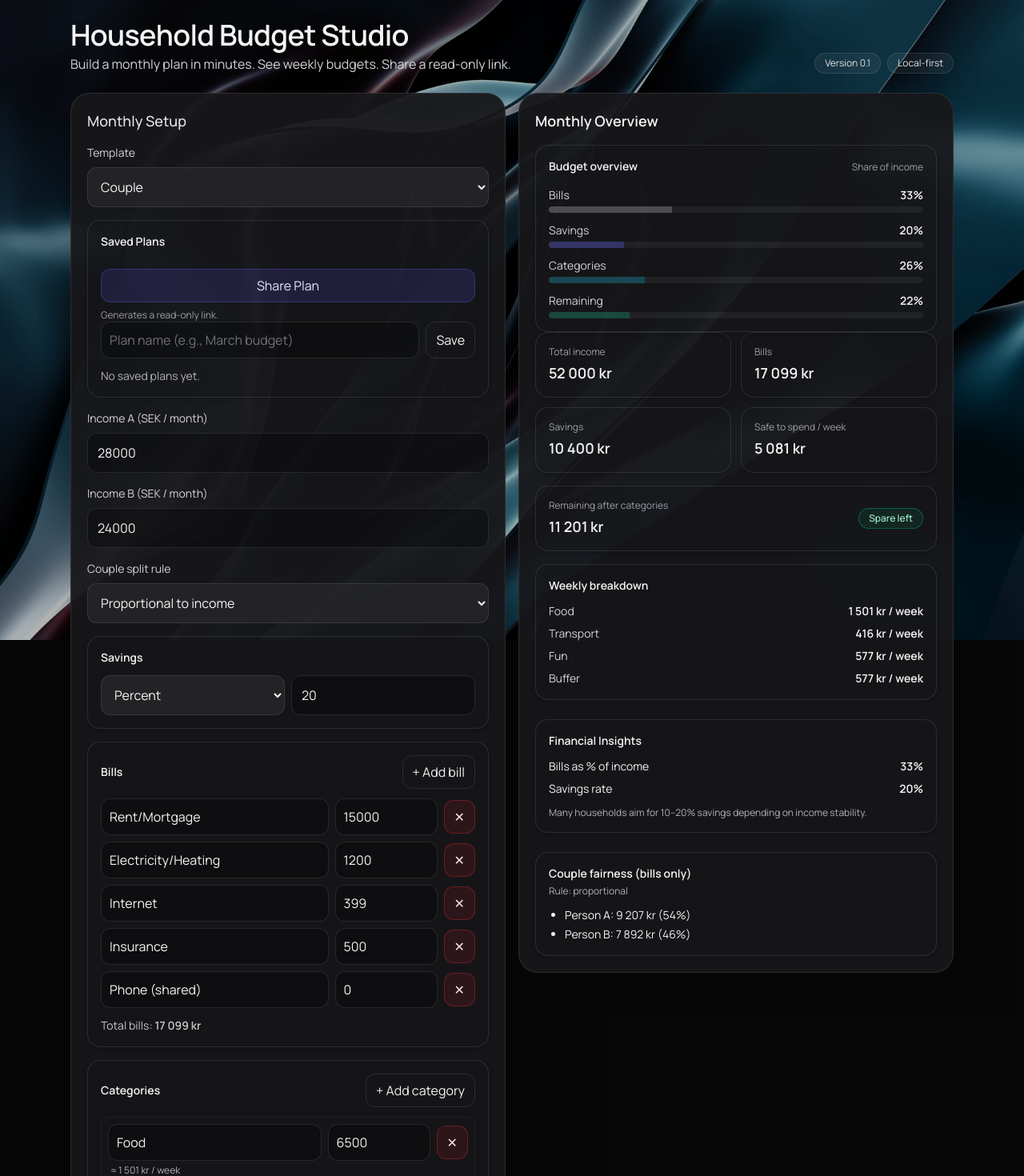
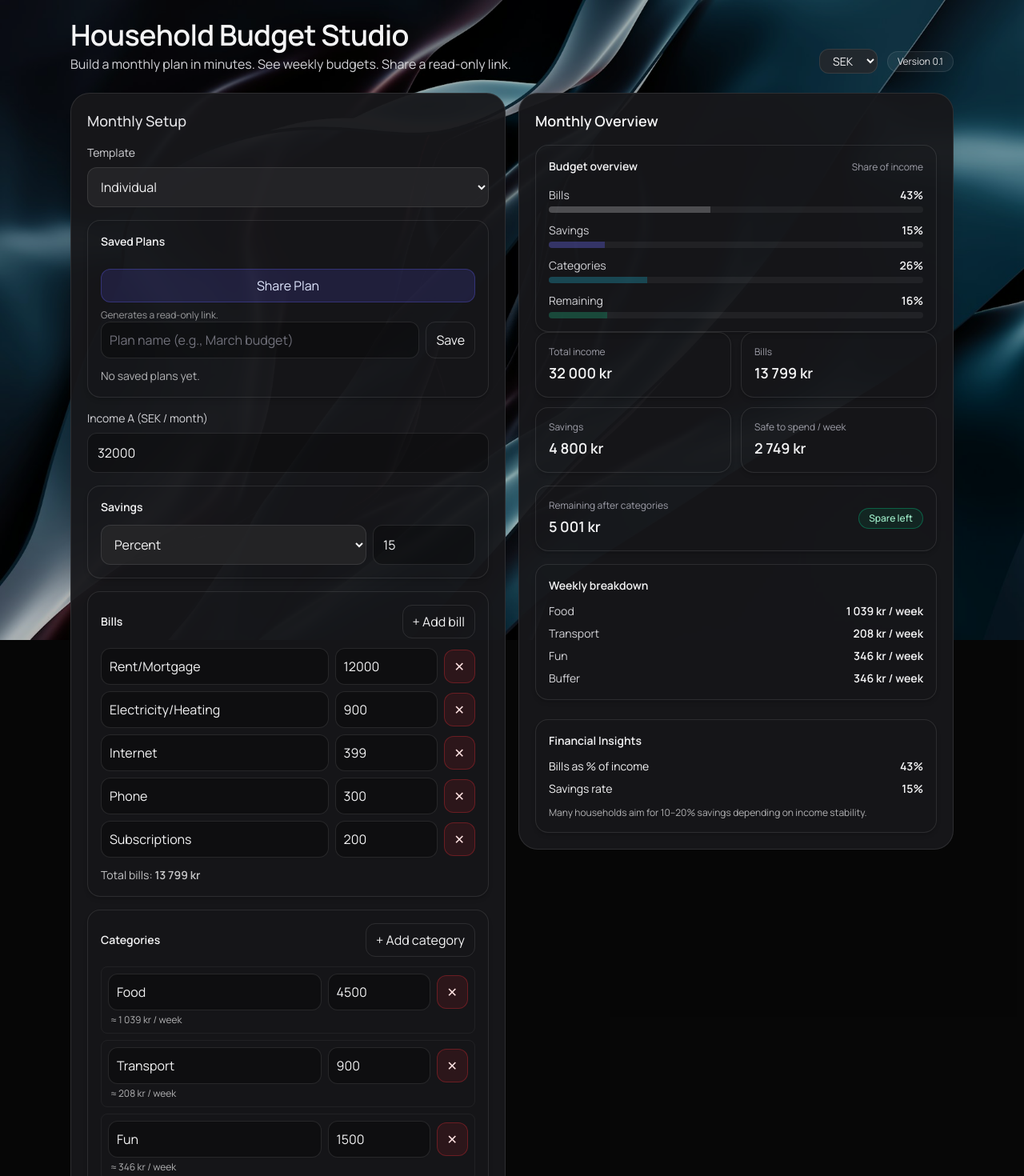
Before and after one commit to Codeby-Lucy/household_budget_studio, a Next.js app: page / in a window 1280 px wide. Shown: the top 1470 px of the page at 80% size. Built offline with nearby package versions, Linux system fonts and the light colour scheme.

Commit message:
Add currency switch feature with persistence

```diff
--- a/src/app/globals.css
+++ b/src/app/globals.css
@@ -1,10 +1,16 @@
 @import "tailwindcss";
+
+*,
+*::before,
+*::after {
+  box-sizing: border-box;
+}
 
 html,
 body {
-  margin: 0;
-  padding: 0;
-  height: 100%;
+  width: 100%;
+  max-width: 100%;
+  overflow-x: hidden;
 }
 
 body {
--- a/src/app/page.tsx
+++ b/src/app/page.tsx
@@ -9,13 +9,15 @@ import { uid } from "@/lib/budget/ui";
 import { addPlan, loadPlans, removePlan, SavedPlan } from "@/lib/budget/storage";
 import { encodePlan } from "@/lib/budget/share";
 
+type Currency = "SEK" | "EUR";
+
 // Currency formatting used across the UI.
-// Kept here (not in the engine) to keep calculation logic framework-agnostic.
-function formatSEK(n: number) {
+function formatMoney(n: number, currency: Currency) {
   if (!Number.isFinite(n)) return "-";
-  return new Intl.NumberFormat("sv-SE", {
+  const locale = currency === "SEK" ? "sv-SE" : "de-DE"; // Use 'de-DE' for EUR for dot separator
+  return new Intl.NumberFormat(locale, {
     style: "currency",
-    currency: "SEK",
+    currency,
     maximumFractionDigits: 0,
   }).format(n);
 }
@@ -53,15 +55,6 @@ const buttonPrimary =
 
 const buttonDanger =
   "rounded-xl border border-red-500/30 bg-red-500/10 px-3 py-2 text-red-100 hover:bg-red-500/15 focus:outline-none focus:ring-2 focus:ring-red-400/30";
-
-const pillGroup =
-  "inline-flex rounded-xl border border-white/10 bg-black/20 p-1";
-
-const pillButton = (active: boolean) =>
-  `rounded-lg px-3 py-2 text-sm transition border ${active
-    ? "border-indigo-500/30 bg-indigo-500/15 text-indigo-100"
-    : "border-transparent text-zinc-300 hover:bg-white/5"
-  }`;
 
 const card =
   "rounded-2xl border border-white/10 bg-zinc-900/10 p-4 shadow-md";
@@ -180,9 +173,11 @@ export default function Home() {
   // (localStorage, clipboard, URL origin). Render only after mount.
   const [mounted, setMounted] = useState(false);
 
+  const [currency, setCurrency] = useState<Currency>("SEK");
+
   // UI state
-  const [template, setTemplate] = useState<TemplateKey>("couple");
-  const [input, setInput] = useState<BudgetInput>(() => getTemplate("couple"));
+  const [template, setTemplate] = useState<TemplateKey>("individual");
+  const [input, setInput] = useState<BudgetInput>(() => getTemplate("individual"));
 
   // Persistence (localStorage)
   const [saved, setSaved] = useState<SavedPlan[]>([]);
@@ -191,7 +186,16 @@ export default function Home() {
   useEffect(() => {
     setMounted(true);
     setSaved(loadPlans());
+
+    const savedCurrency = localStorage.getItem("hbs_currency");
+    if (savedCurrency === "SEK" || savedCurrency === "EUR") {
+      setCurrency(savedCurrency);
+    }
   }, []);
+
+  useEffect(() => {
+    localStorage.setItem("hbs_currency", currency);
+  }, [currency]);
 
   // Derived result. Keeping compute in a pure engine makes it reusable (web now, mobile later).
   const result = useMemo(() => calculateBudget(input), [input]);
@@ -282,6 +286,7 @@ export default function Home() {
       <div className="absolute inset-0 -z-10 bg-black/30" />
 
       <div className="mx-auto max-w-6xl p-4 sm:p-6">
+        {/* HEADER */}
         <div className="flex flex-col gap-3 sm:flex-row sm:items-end sm:justify-between">
           <div>
             <h1 className="text-3xl sm:text-4xl font-semibold tracking-[-0.02em]">
@@ -292,12 +297,18 @@ export default function Home() {
             </p>
           </div>
 
-          <div className="flex gap-2">
-            <span className="inline-flex items-center rounded-full border border-white/10 bg-white/5 px-3 py-1 text-xs text-zinc-200">
+          <div className="flex items-center gap-3">
+            <select
+              value={currency}
+              onChange={(e) => setCurrency(e.target.value as Currency)}
+              className={`${inputBase} bg-zinc-800/80 px-3 py-1 text-sm`}
+            >
+              <option value="SEK">SEK</option>
+              <option value="EUR">EUR</option>
+            </select>
+
+            <span className="hidden sm:inline-flex items-center rounded-full border border-white/10 bg-white/5 px-3 py-1 text-xs text-zinc-200">
               Version 0.1
-            </span>
-            <span className="inline-flex items-center rounded-full border border-white/10 bg-white/5 px-3 py-1 text-xs text-zinc-200">
-              Local-first
             </span>
           </div>
         </div>
@@ -367,7 +378,7 @@ export default function Home() {
                         </button>
                         <button
                           onClick={() => onDeletePlan(p.id)}
-                          className={buttonDanger}
+                          className={`${buttonDanger} px-2 py-1 shrink-0`}
                           aria-label="Delete plan"
                         >
                           ✕
@@ -379,7 +390,7 @@ export default function Home() {
               </div>
 
               <label className="block mb-4">
-                <div className="text-sm text-zinc-300 mb-2">Income A (SEK / month)</div>
+                <div className="text-sm text-zinc-300 mb-2">Income A ({currency} / month)</div>
                 <input
                   type="number"
                   value={input.incomeA}
@@ -391,7 +402,7 @@ export default function Home() {
               {input.householdType === "couple" && (
                 <>
                   <label className="block mb-4">
-                    <div className="text-sm text-zinc-300 mb-2">Income B (SEK / month)</div>
+                    <div className="text-sm text-zinc-300 mb-2">Income B ({currency} / month)</div>
                     <input
                       type="number"
                       value={input.incomeB ?? 0}
@@ -419,16 +430,19 @@ export default function Home() {
               {/* Savings */}
               <div className={`mt-2 ${card}`}>
                 <div className="text-sm font-semibold mb-3">Savings</div>
-                <div className="flex flex-col gap-2 sm:flex-row">
+                <div className="flex items-center gap-2">
                   <select
                     value={input.savings.mode}
                     onChange={(e) =>
-                      setInput((prev) => ({ ...prev, savings: { ...prev.savings, mode: e.target.value as any } }))
+                      setInput((prev) => ({
+                        ...prev,
+                        savings: { ...prev.savings, mode: e.target.value as any },
+                      }))
                     }
-                    className={`flex-1 ${inputBase} bg-zinc-800/80 p-3`}
+                    className={`min-w-0 flex-1 ${inputBase} bg-zinc-800/80 p-3`}
                   >
                     <option value="percent">Percent</option>
-                    <option value="fixed">Fixed SEK</option>
+                    <option value="fixed">Fixed amount</option>
                   </select>
 
                   <input
@@ -440,7 +454,7 @@ export default function Home() {
                         savings: { ...prev.savings, value: num(e.target.value) },
                       }))
                     }
-                    className={`flex-1 ${inputBase} p-3`}
+                    className={`w-28 sm:w-32 shrink-0 ${inputBase} p-3`}
                   />
                 </div>
               </div>
@@ -468,7 +482,7 @@ export default function Home() {
                         value={b.amount}
                         onChange={(e) => updateBill(b.id, { amount: num(e.target.value) })}
                         className={inputCompact}
-                        placeholder="SEK"
+                        placeholder={currency}
                       />
                       <button
                         onClick={() => removeBill(b.id)}
@@ -482,7 +496,7 @@ export default function Home() {
                 </div>
 
                 <div className="mt-3 text-sm opacity-80">
-                  Total bills: <span className="font-semibold">{formatSEK(result.totalBills)}</span>
+                  Total bills: <span className="font-semibold">{formatMoney(result.totalBills, currency)}</span>
                 </div>
               </div>
 
@@ -513,7 +527,7 @@ export default function Home() {
                           value={c.amount}
                           onChange={(e) => updateCategory(c.id, { amount: num(e.target.value) })}
                           className={inputCompact}
-                          placeholder="SEK / month"
+                          placeholder={`${currency} / month`}
                         />
                         <button
                           onClick={() => removeCategory(c.id)}
@@ -525,14 +539,14 @@ export default function Home() {
                       </div>
 
                       <div className="text-xs opacity-70 pl-1">
-                        ≈ {formatSEK(perWeekRounded(c.amount))} / week
+                        ≈ {formatMoney(perWeekRounded(c.amount), currency)} / week
                       </div>
                     </div>
                   ))}
                 </div>
 
                 <div className="mt-3 text-sm opacity-80">
-                  Total categories: <span className="font-semibold">{formatSEK(result.totalCategoryBudgets)}</span>
+                  Total categories: <span className="font-semibold">{formatMoney(result.totalCategoryBudgets, currency)}</span>
                 </div>
               </div>
             </div>
@@ -555,29 +569,29 @@ export default function Home() {
               <div className="grid grid-cols-1 sm:grid-cols-2 gap-3">
                 <div className={card}>
                   <div className="text-xs text-zinc-400">Total income</div>
-                  <div className="mt-1 text-lg font-semibold">{formatSEK(result.totalIncome)}</div>
+                  <div className="mt-1 text-lg font-semibold">{formatMoney(result.totalIncome, currency)}</div>
                 </div>
 
                 <div className={card}>
                   <div className="text-xs text-zinc-400">Bills</div>
-                  <div className="mt-1 text-lg font-semibold">{formatSEK(result.totalBills)}</div>
+                  <div className="mt-1 text-lg font-semibold">{formatMoney(result.totalBills, currency)}</div>
                 </div>
 
                 <div className={card}>
                   <div className="text-xs text-zinc-400">Savings</div>
-                  <div className="mt-1 text-lg font-semibold">{formatSEK(result.savingsAmount)}</div>
+                  <div className="mt-1 text-lg font-semibold">{formatMoney(result.savingsAmount, currency)}</div>
                 </div>
 
                 <div className={card}>
                   <div className="text-xs text-zinc-400">Safe to spend / week</div>
-                  <div className="mt-1 text-lg font-semibold">{formatSEK(result.safeToSpendPerWeek)}</div>
+                  <div className="mt-1 text-lg font-semibold">{formatMoney(result.safeToSpendPerWeek, currency)}</div>
                 </div>
               </div>
 
               <div className={`mt-4 ${card} flex items-center justify-between`}>
                 <div>
                   <div className="text-xs text-zinc-400">Remaining after categories</div>
-                  <div className="mt-1 text-lg font-semibold">{formatSEK(result.unallocated)}</div>
+                  <div className="mt-1 text-lg font-semibold">{formatMoney(result.unallocated, currency)}</div>
                 </div>
 
                 <span
@@ -596,7 +610,7 @@ export default function Home() {
                   {input.categories.map((c) => (
                     <div key={c.id} className="flex justify-between">
                       <span className="text-zinc-300">{c.name}</span>
-                      <span className="font-semibold">{formatSEK(perWeekRounded(c.amount))} / week</span>
+                      <span className="font-semibold">{formatMoney(perWeekRounded(c.amount), currency)} / week</span>
                     </div>
                   ))}
                 </div>
@@ -639,7 +653,7 @@ export default function Home() {
                   <ul className="mt-3 space-y-1 text-sm list-disc pl-5">
                     {result.couple.contributions.map((c) => (
                       <li key={c.person}>
-                        Person {c.person}: {formatSEK(c.fairBillContribution)} ({Math.round(c.incomeShare * 100)}%)
+                        Person {c.person}: {formatMoney(c.fairBillContribution, currency)} ({Math.round(c.incomeShare * 100)}%)
                       </li>
                     ))}
                   </ul>
```
Also changed, not shown: src/lib/budget/ui.ts (line endings or trailing spaces).
